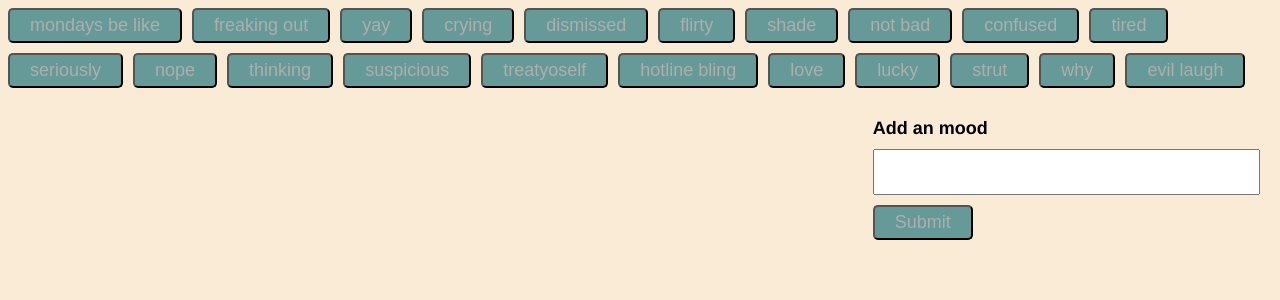
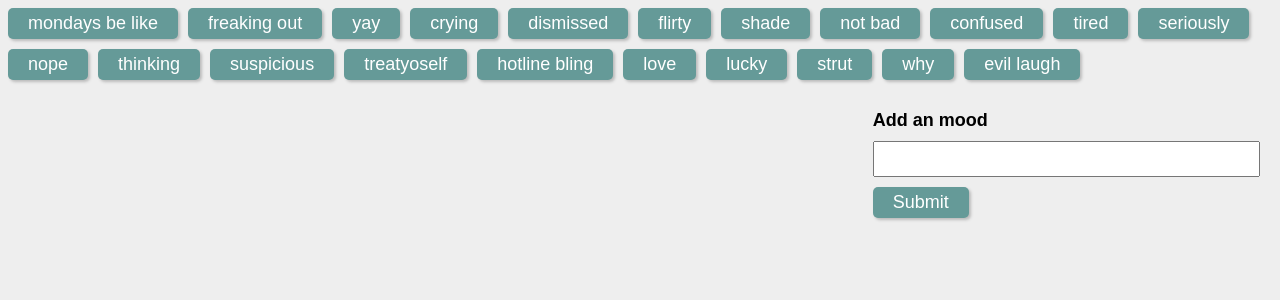
Before and after one commit to NKGREEN/giftastic, a PHP site: page / in a window 1280 px wide. Shown: the top 300 px of the page. Run offline with PHP 8.4, Linux system fonts and the light colour scheme; some libraries are stand-ins or nearby versions.

Commit message:
Update style.css

```diff
--- a/style.css
+++ b/style.css
@@ -1,9 +1,9 @@
 body {
-  font: 18px helvetica, sans-serif;
-  background: #faebd7;
+  font: 18px arial, sans-serif;
+  background: #eee;
 }
 
-#moods {
+#mood {
   width: 70%;
 }
 
@@ -26,9 +26,9 @@ label {
 
 input[type="text"] {
   width: 100%;
-  height: 40px;
+  height: 30px;
   margin-bottom: 10px;
-  font-size: 20px;
+  font-size: 18px;
 }
 
 button,
@@ -36,18 +36,19 @@ input[type="submit"] {
   padding: 5px 20px;
   margin: 0 10px 10px 0;
   font-size: 18px;
-  color: #aeaeae;
+  color: #fff;
   cursor: pointer;
   background: #659a98;
+  border: 0;
   border-radius: 5px;
-
+  box-shadow: 2px 2px 3px #bbb;
 }
 
 button:hover,
 input[type="submit"]:hover {
-  background: #fff;
+  background: #334e4d;
 }
 
 button.active {
-  background: #fff;
+  background: #334e4d;
 }
```
